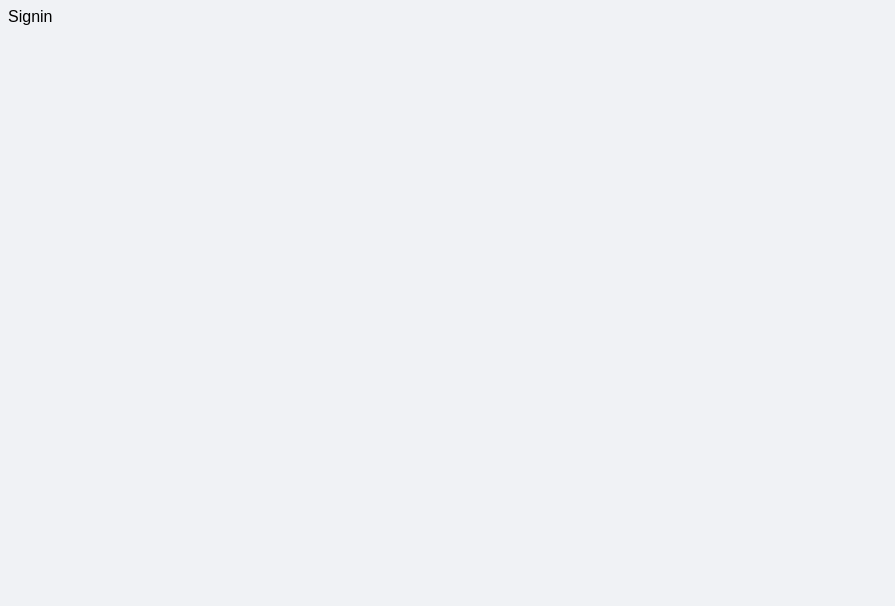
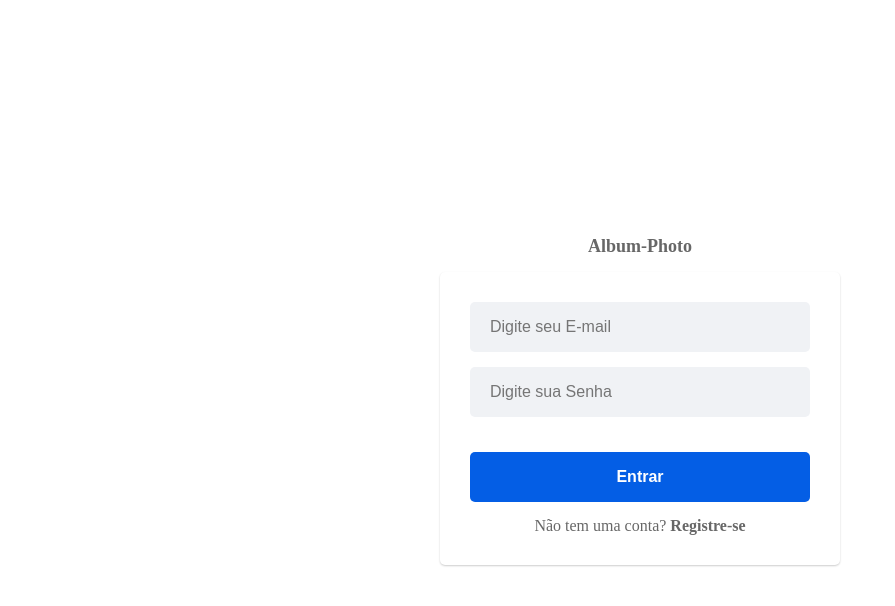
Before and after one commit to MathSilvaOliveira/album-photo, a React (Create React App) app in the folder frontend/: page / in a window 1280 px wide. Shown: the top 606 px of the page, without its empty margins (0-895 px from the left). Built offline with nearby package versions, Linux system fonts and the light colour scheme.

Commit message:
Criando a tela de login e aplicando estilo

```diff
--- a/frontend/src/components/Input/index.js
+++ b/frontend/src/components/Input/index.js
@@ -2,13 +2,14 @@ import React from "react"
 import * as C from "./styles"
 
 const Input = ({ type, placeholder, value, onChange}) => {
-    return <C.Input>
-        value={value}
-        onChange={onChange}
-        type={type}
-        placeholder={placeholder}
-    </C.Input>
-
+    return (
+        <C.Input
+            value={value}
+            onChange={onChange}
+            type={type}
+            placeholder={placeholder}
+        />
+    );
 };
 
 export default Input;
--- a/frontend/src/pages/Signin/index.js
+++ b/frontend/src/pages/Signin/index.js
@@ -1,9 +1,59 @@
-import React from "react";
+import { useState } from "react";
+import Input from "../../components/Input";
+import Button from "../../components/Button";
+import * as C from "./styles";
+import { Link, useNavigate } from "react-router-dom";
+import useAuth from "../../hooks/useAuth";
 
 const Signin = () => {
+    const { signin } = useAuth();
+    const navigate = useNavigate();
+
+    const [email, setEmail] = useState("");
+    const [senha, setSenha] = useState("");
+    const [error, setError] = useState("");
+
+    const handleLogin = () => {
+        if (!email || !senha) {  // Corrigido | para || (OR lógico)
+            setError("Preencha todos os campos");
+            return;
+        }
+        const res = signin(email, senha);
+
+        if (res) {
+            setError(res);
+            return;
+        }
+        navigate("/home");
+    };
+
     return (
-        <div>Signin</div>
-    )
-}
+        <C.Container>
+            <C.Label>Album-Photo</C.Label>
+            <C.Content>
+                <Input
+                    type="email"
+                    placeholder="Digite seu E-mail"
+                    value={email}
+                    onChange={(e) => [setEmail(e.target.value), setError("")]}
+                />
+                <Input
+                    type="password"
+                    placeholder="Digite sua Senha"
+                    value={senha}
+                    onChange={(e) => [setSenha(e.target.value), setError("")]}
+                />
+                <C.LabelError>{error}</C.LabelError>
+                <Button Text="Entrar" onClick={handleLogin} />
+                <C.LabelSignup>
+                    Não tem uma conta?
+                    <C.Strong>
+                        <Link to="/signup">&nbsp;Registre-se</Link>
+                    </C.Strong>
+                </C.LabelSignup>
+            </C.Content>
+        </C.Container>
+    );
+};
 
 export default Signin;
--- a/frontend/src/pages/Signin/styles.js
+++ b/frontend/src/pages/Signin/styles.js
@@ -0,0 +1,88 @@
+import styled from "styled-components";
+
+export const Container = styled.div`
+    display: flex;
+    align-items: center;
+    justify-content: center;
+    flex-direction: column;
+    gap: 10px;
+    height: 100vh;
+    width: 100%;
+    padding: 20px;
+    box-sizing: border-box;
+    overflow: hidden;
+`;
+
+export const Content = styled.div`
+    gap: 15px;
+    display: flex;
+    align-items: center;
+    justify-content: center;
+    flex-direction: column;
+    width: 100%;
+    box-shadow: 0 1px 2px #0003;
+    background-color: white;
+    max-width: 400px;
+    padding: 30px;
+    border-radius: 5px;
+    box-sizing: border-box;
+    @media (max-width: 500px) {
+        max-width: 90%;
+        padding: 20px;
+    }
+`;
+
+export const Label = styled.label`
+    font-size: 18px;
+    font-weight: 600;
+    color: #676767;
+    margin-bottom: 5px;
+`;
+
+export const LabelSignup = styled.label`
+    font-size: 16px;
+    color: #676767;
+    text-align: center;
+`;
+
+export const LabelError = styled.label`
+    font-size: 14px;
+    color: red;
+    margin-top: 5px;
+`;
+
+export const Strong = styled.strong`
+    cursor: pointer;
+    a {
+        text-decoration: none;
+        color: #676767;
+    }
+`;
+
+export const Input = styled.input`
+    width: 100%;
+    padding: 10px;
+    font-size: 16px;
+    border: 1px solid #ccc;
+    border-radius: 5px;
+    margin-bottom: 15px;
+    box-sizing: border-box;
+    &:focus {
+        outline: none;
+        border-color: #007bff;
+    }
+`;
+
+export const Button = styled.button`
+    width: 100%;
+    padding: 12px;
+    background-color: #007bff;
+    color: white;
+    font-size: 16px;
+    border: none;
+    border-radius: 5px;
+    cursor: pointer;
+    &:hover {
+        background-color: #0056b3;
+    }
+`;
--- a/frontend/src/styles/global.js
+++ b/frontend/src/styles/global.js
@@ -1,17 +1,25 @@
 import { createGlobalStyle } from "styled-components";
 
 const GlobalStyle = createGlobalStyle`
-    * {
-        margin: 0,
-        padding: 0,
-        box-sizing: border-box
+    *,
+    *::before,
+    *::after {
+        box-sizing: border-box;
     }
-    body {
-        width: 100vw;
-        height: 100vh;
-        background-color: #f0f2f5;
-        font-family: Arial, Helvetica, sans-serif;
+
+    html, body {
+        height: 100%;
+        margin: 0;
+        overflow: hidden;
     }
+
+    #root {
+        height: 100%;
+        display: flex;
+        justify-content: center;
+        align-items: center;
+}
+
 `;
 
 export default GlobalStyle;
```
